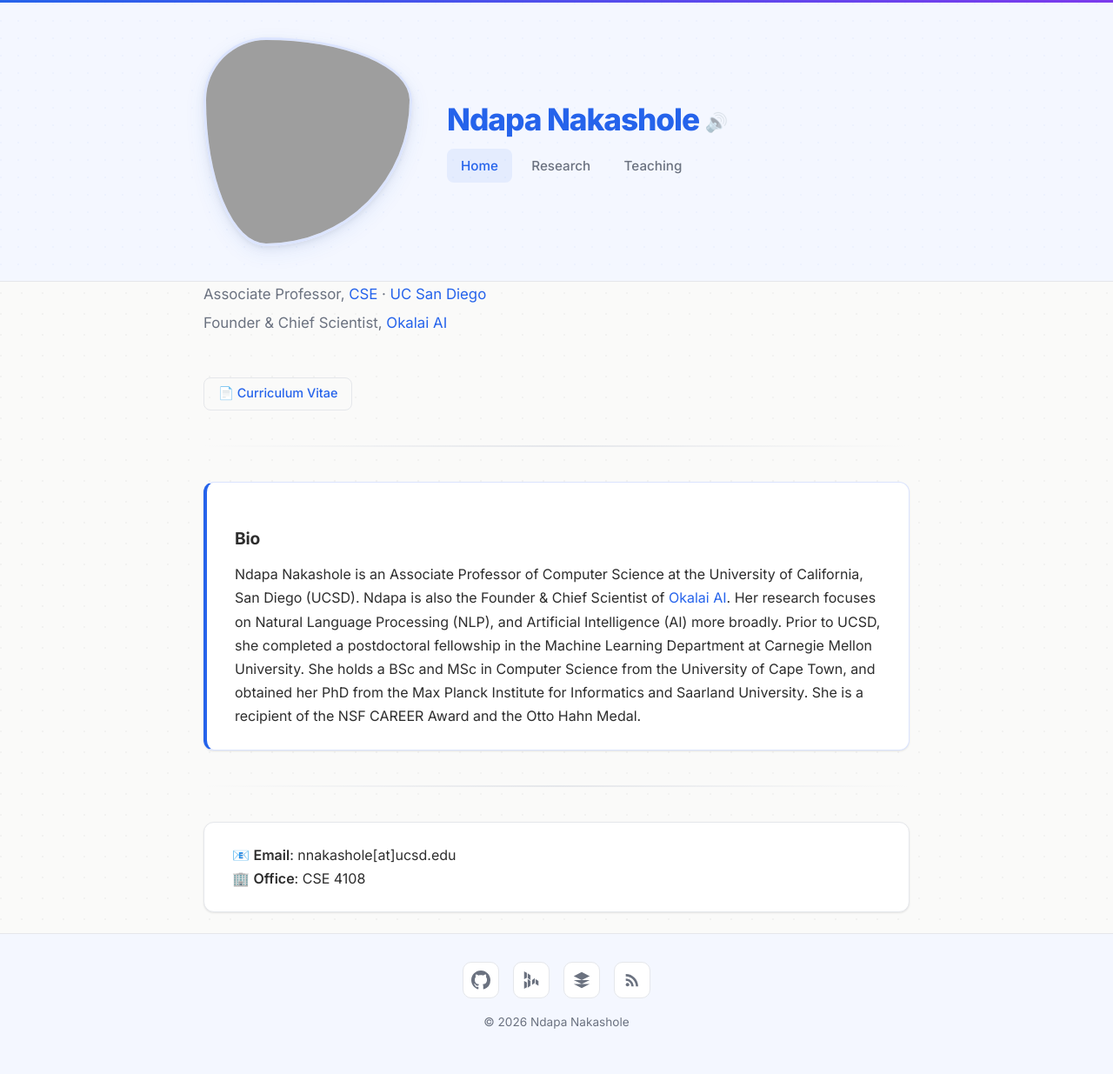
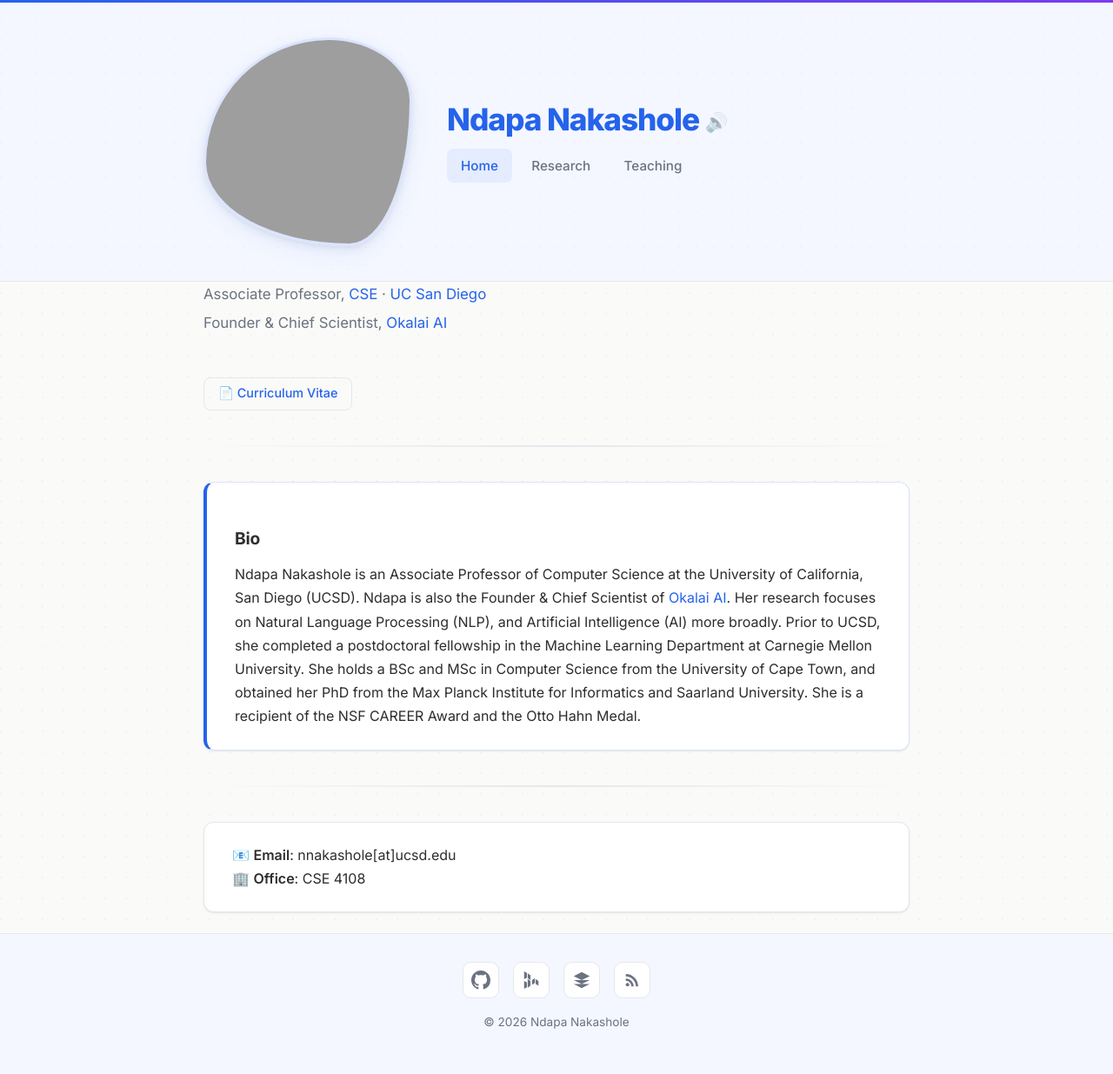
Before and after one commit to ndapa/ndapa.github.io, a Jekyll site: the page built from index.md, in a window 1280 px wide. Shown: the whole page at 87% size. Built offline with Jekyll 4.4.1, drawn with Linux system fonts in a browser that asks for light colours; grey boxes are pictures that could not be loaded.

Commit message:
blob shape for profile photo

```diff
--- a/assets/css/style.css
+++ b/assets/css/style.css
@@ -82,7 +82,7 @@ body {
 .photo-frame {
   width: 240px;
   height: 240px;
-  border-radius: 30% 70% 70% 30% / 30% 30% 70% 70%;
+  border-radius: 60% 40% 30% 70% / 60% 30% 70% 40%;
   overflow: hidden;
   border: 3px solid #dbe4ff;
   box-shadow: var(--shadow-md), 0 8px 24px rgba(37, 99, 235, 0.08);
```
